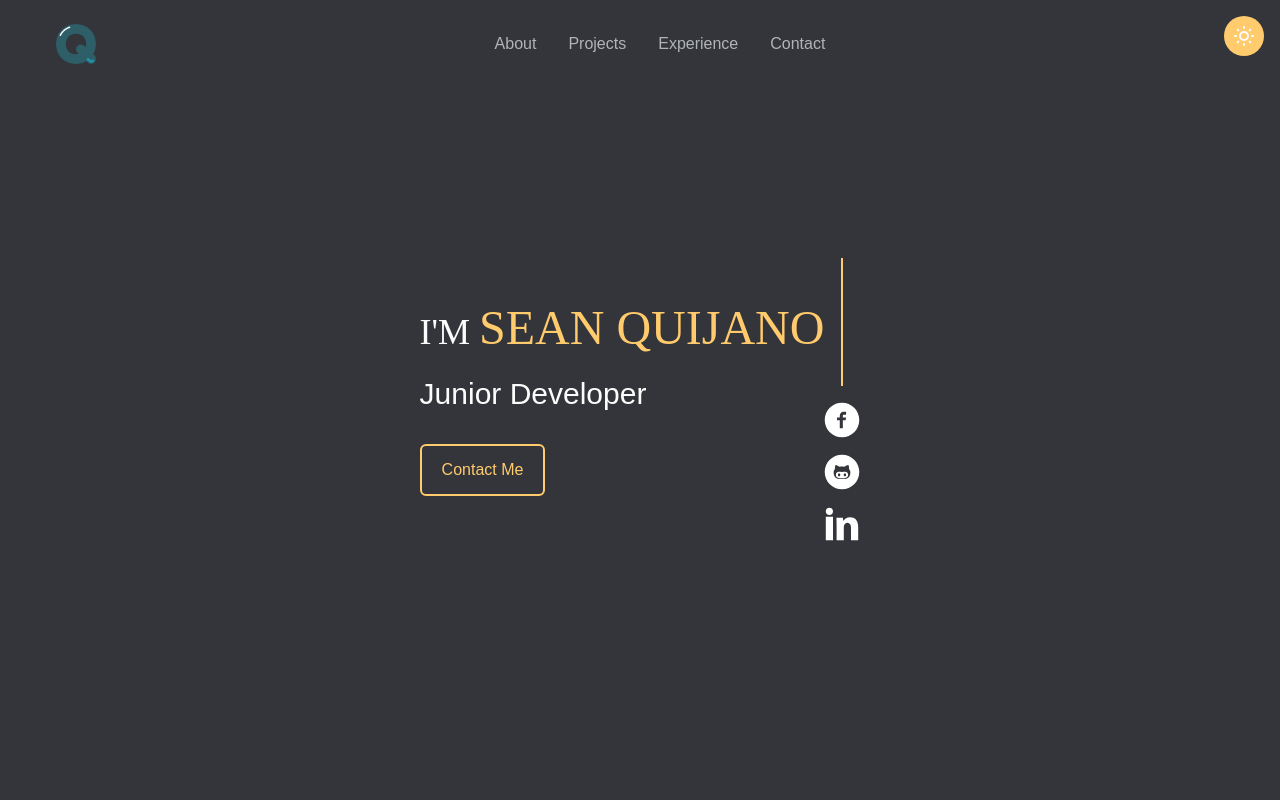
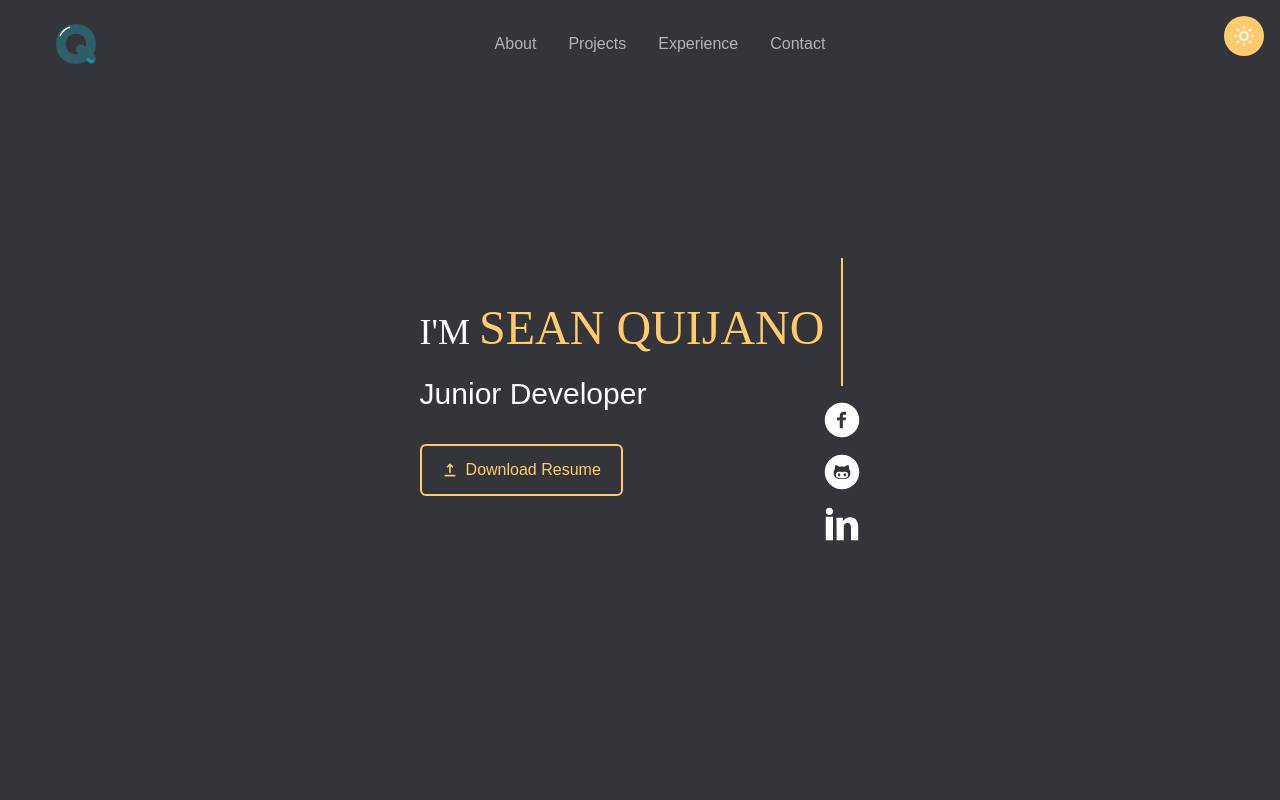
Before and after one commit to SeanVenz/seanvcq, a React (Create React App) app: page / in a window 1280 px wide. Shown: the top 800 px of the page. Built offline with nearby package versions, Linux system fonts and the light colour scheme.

Commit message:
add dl resume

```diff
--- a/src/components/Home.js
+++ b/src/components/Home.js
@@ -1,17 +1,8 @@
 import { socialLinks } from '../constants/constant'
 import { motion } from 'framer-motion'
+import resume from '../assets/Quijano,SeanVenz-Resume.pdf'
 
 function Home() {
-    const handleScrollToSection = (e, id) => {
-        e.preventDefault();
-        const section = document.getElementById(id);
-        if (section) {
-            section.scrollIntoView({
-                behavior: 'smooth',
-                block: 'start'
-            });
-        }
-    };
 
     const containerVariants = {
         hidden: { opacity: 0 },
@@ -80,15 +71,19 @@ function Home() {
                     >
                         Junior Developer
                     </motion.p>
-                    <motion.button
-                        onClick={(e) => handleScrollToSection(e, 'contact')}
-                        className='font-secondary py-3 px-5 mt-2 w-max rounded-md border-2 text-accent border-accent hover:bg-accent hover:text-main transition-all duration-300 ease-in-out'
+                    <motion.a
+                        href={resume}
+                        download="Quijano_SeanVenz_Resume.pdf"
+                        className='font-secondary py-3 px-5 mt-2 w-max rounded-md border-2 text-accent border-accent hover:bg-accent hover:text-main transition-all duration-300 ease-in-out flex items-center gap-2'
                         variants={itemVariants}
                         whileHover={{ scale: 1.05 }}
                         whileTap={{ scale: 0.95 }}
                     >
-                        Contact Me
-                    </motion.button>
+                        <svg className="w-4 h-4" fill="currentColor" viewBox="0 0 20 20">
+                            <path d="M3 17a1 1 0 011-1h12a1 1 0 110 2H4a1 1 0 01-1-1zM6.293 6.707a1 1 0 010-1.414l3-3a1 1 0 011.414 0l3 3a1 1 0 01-1.414 1.414L11 5.414V13a1 1 0 11-2 0V5.414L7.707 6.707a1 1 0 01-1.414 0z" />
+                        </svg>
+                        Download Resume
+                    </motion.a>
                 </motion.div>
                 <div className='flex items-center pt-10 sm:pt-0 flex-row sm:flex-col justify-center gap-4'>
                     <motion.div
```
Also changed, not shown: 1 other file (tests, documents, lock files or other folders).
